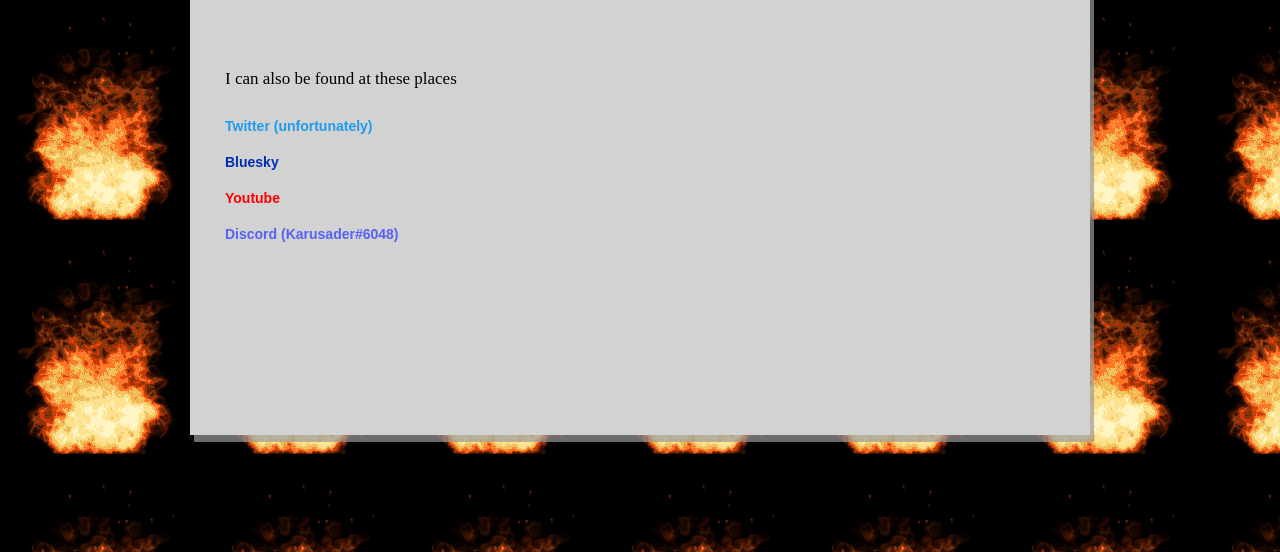
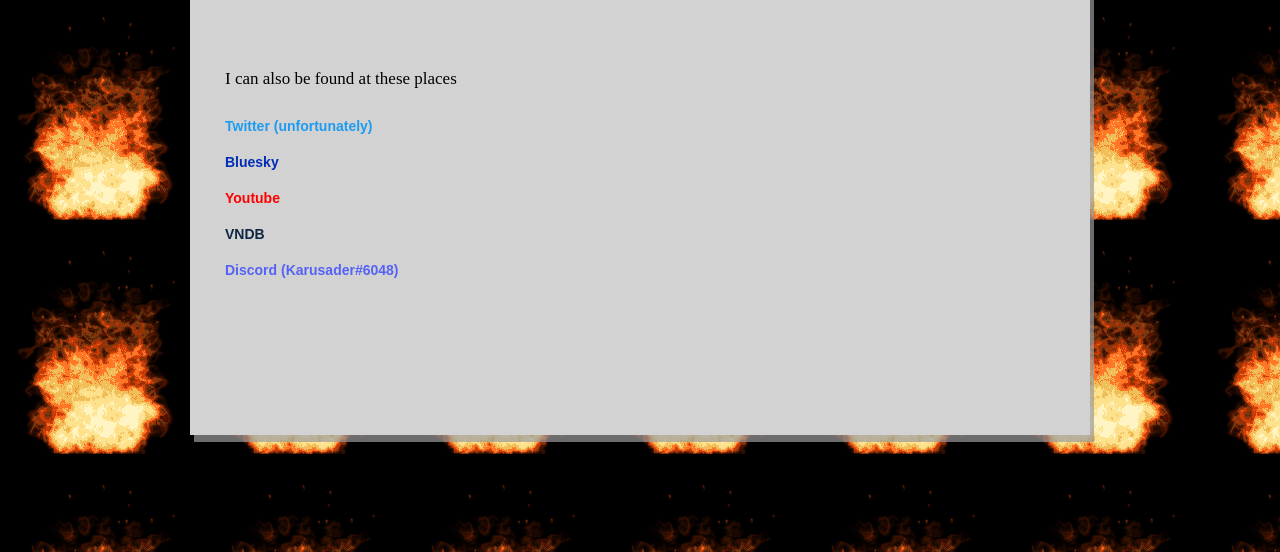
Before and after one commit to Karusader/karusader.com, a plain HTML site: page Where.html in a window 1280 px wide. Shown: the part 248-800 px from the top of the page. Drawn offline with Linux system fonts and the light colour scheme.

Commit message:
Add VNDB Link

```diff
--- a/Where.html
+++ b/Where.html
@@ -38,6 +38,9 @@
 			<a style="color:#ff0000;" href="https://www.youtube.com/@Karusader/" target=”_blank”>Youtube</a>
 			<br>
 			<br>
+			<a style="color:#0d2741;" href="https://vndb.org/u255706/ulist?vnlist=1" target=”_blank”>VNDB</a>
+			<br>
+			<br>
 			<a id="discord"  href="#" style="color:#5662f6;" onClick="copyDiscord()">Discord (Karusader#6048)</a>
 
 		</div>
```
